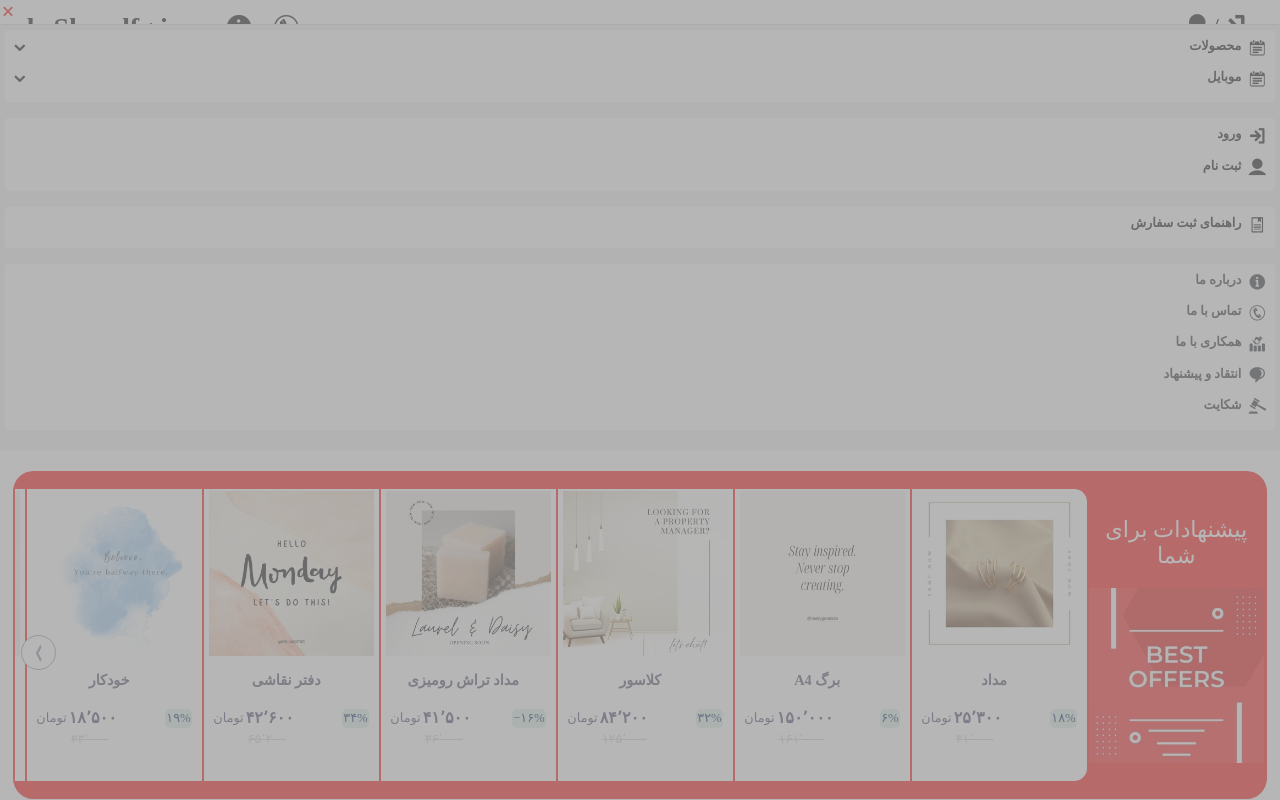
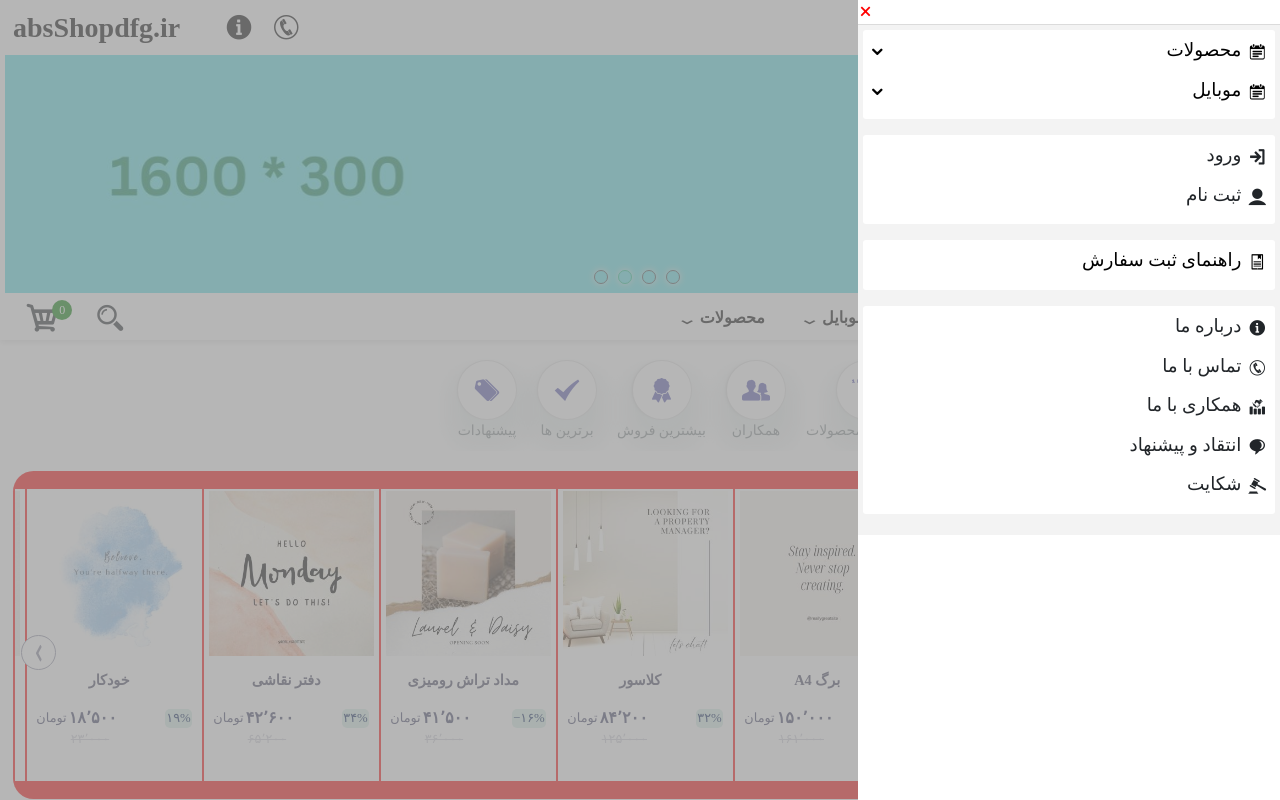
Before and after one commit to zabiRahimi/absShop, a React (Create React App) app: page / in a window 1280 px wide. Both pictures are taken after a click on the button 1241 px from the left and 320 px from the top of the page. Shown: the top 800 px of the page. Built offline with nearby package versions, Linux system fonts and the light colour scheme.

Commit message:
Adding user account buttons and links

```diff
--- a/src/components/header/subHeader/TopHeader.js
+++ b/src/components/header/subHeader/TopHeader.js
@@ -5,10 +5,14 @@ import UserContext from "../../contexts/UserContext";
 import Swal from 'sweetalert2';
 import withReactContent from 'sweetalert2-react-content';
 
+
 import './topHeader.css';
 
 const TopHeader = () => {
     const { user, setUser } = useContext(UserContext);
+
+    const MySwal = withReactContent(Swal);
+
 
     const sign_THe = useRef(null);
     const iUpSign_THe = useRef(null);
@@ -65,7 +69,7 @@ const TopHeader = () => {
     const logout = () => {
         // هنگام توسعه سرور تکمیل شود
 
-        Swal.fire({
+        MySwal.fire({
             title: 'آیا می‌خواهید خارج شوید؟',
             // text: "You won't be able to revert this!",
             icon: 'warning',
--- a/src/components/header/subHeader/verticalMenu/VerticalMenu.js
+++ b/src/components/header/subHeader/verticalMenu/VerticalMenu.js
@@ -1,11 +1,24 @@
 
-import { forwardRef, useRef } from 'react';
-import { Link } from 'react-router-dom';
+import { forwardRef, useContext, useRef } from 'react';
+import { Link, useNavigate } from 'react-router-dom';
+import UserContext from '../../../contexts/UserContext';
 
 import VerticalSubmenu from './verticalSubmenu/VerticalSubmenu';
 import './verticalMenu.css'
+import Swal from 'sweetalert2';
+import withReactContent from 'sweetalert2-react-content';
 
-const ContainerMenu = forwardRef(({ refBtn }, ref) => {
+
+const VerticalMenu = forwardRef(({ refBtn }, ref) => {
+
+    const navigate = useNavigate();
+
+    const { user, setUser } = useContext(UserContext);
+
+    const MySwal = withReactContent(Swal);
+
+
+
 
     const SubMenuPros = useRef(null);
     const iDownPros = useRef(null);
@@ -39,7 +52,7 @@ const ContainerMenu = forwardRef(({ refBtn }, ref) => {
     const handleHideContainer = () => {
 
         ref.verticalMenu.current.classList.remove('--width100');
-        ref.verticalMenu_VME.current.classList.remove('--width100');
+        ref.verticalMenu_VMe.current.classList.remove('--width100');
 
         setTimeout(function () {
 
@@ -105,6 +118,35 @@ const ContainerMenu = forwardRef(({ refBtn }, ref) => {
     }
 
 
+    const logout = () => {
+        // هنگام توسعه سرور تکمیل شود
+
+        MySwal.fire({
+            title: 'آیا می‌خواهید خارج شوید؟',
+            // text: "You won't be able to revert this!",
+            icon: 'warning',
+            showCancelButton: true,
+            confirmButtonColor: '#3085d6',
+            cancelButtonColor: '#d33',
+            cancelButtonText: 'خیر',
+            confirmButtonText: 'بله'
+        }).then((result) => {
+            if (result.isConfirmed) {
+
+                sessionStorage.removeItem('userData');
+                setUser(prev => ({ ...prev, login: false, name: '', email: '' }));
+                handleClose();
+
+                // sign_THe.current.classList.remove('bgColorSign_THe');
+                // showProfileLink_THe.current.classList.add('--displayNone');
+
+
+            }
+        })
+
+    }
+
+
     return (
 
         <div ref={ref.verticalMenu} className='containerMain_VMe --displayNone ' >
@@ -155,20 +197,40 @@ const ContainerMenu = forwardRef(({ refBtn }, ref) => {
                     </div>
 
                     <div className='divItems_VMe '>
+                        {
+                            !user.login ?
+                                <>
+                                    <Link className='--styleLessLink linkItem_VMe' to='signIn' >
 
-                        <button className='--styleLessBtn btnItem_VMe' >
+                                        <i className='icofont-login ' />
+                                        <span>ورود</span>
 
-                            <i className='icofont-login ' />
-                            <span>ورود</span>
+                                    </Link>
 
-                        </button>
+                                    <Link className='--styleLessLink linkItem_VMe' to='signUp'>
 
-                        <button className='--styleLessBtn btnItem_VMe' >
+                                        <i className='icofont-ui-user ' />
+                                        <span>ثبت نام</span>
 
-                            <i className='icofont-ui-user ' />
-                            <span>ثبت نام</span>
+                                    </Link>
+                                </>
+                                :
+                                <>
+                                    <Link className='--styleLessLink linkItem_VMe profileLink_VMe' to='signIn' >
 
-                        </button>
+                                        <i className='icofont-business-man-alt-1 ' />
+                                        <span> پیش خوان </span>
+
+                                    </Link>
+
+                                    <button className='--styleLessBtn btnItem_VMe signOutBtn_VMe' onClick={logout} >
+
+                                        <i className='icofont-sign-out ' />
+                                        <span> خروج </span>
+
+                                    </button>
+                                </>
+                        }
 
                     </div>
 
@@ -233,4 +295,4 @@ const ContainerMenu = forwardRef(({ refBtn }, ref) => {
 });
 
 
-export default ContainerMenu;
+export default VerticalMenu;
--- a/src/components/header/subHeader/verticalMenu/verticalMenu.css
+++ b/src/components/header/subHeader/verticalMenu/verticalMenu.css
@@ -27,7 +27,7 @@
 }
 
 
-.verticalMenu_VMe_VMe {
+.verticalMenu_VMe {
 
     width: 0;
     max-width: max-content;
@@ -110,8 +110,7 @@
 .btnItem_VMe span,
 .linkItem_VMe span {
 
-    font-size: 0.8rem;
-    font-weight: 600;
+
     position: relative;
     top: -2px;
 
@@ -125,9 +124,32 @@
 }
 
 
+.profileLink_VMe span {
+    top: 3px;
+}
+
+
+.signOutBtn_VMe {
+
+    color: #ff0000;
+}
+
+
 .divShowSubMenu_VMe {
 
     width: 100%;
     position: relative;
 
 }
+
+@media screen and (min-width: 768px) {
+
+    .btnItem_VMe span,
+    .linkItem_VMe span {
+
+        font-size: 1.15rem;
+        top: -2px;
+
+    }
+
+}
--- a/src/components/header/subHeader/verticalMenu/verticalSubmenu/verticalSubmenu.css
+++ b/src/components/header/subHeader/verticalMenu/verticalSubmenu/verticalSubmenu.css
@@ -1,35 +1,52 @@
 .containerMain_SME {
+
     margin-right: 20px;
     padding: 0 0 10px;
+    width: calc(100% - 20px);
 
-    width: calc(100% - 20px) ;
-    /* background-color: #f0efef; */
 }
 
 
 .divClose_SME {
+
     width: 100%;
     border-bottom: 1px solid #dbdbdb;
+
 }
 
 
 .btnClose_SME {
+
     display: block;
     margin-left: auto;
     padding: 2px 8px;
     color: #44bece;
+
 }
 
 
-.containerItems_SME button{
+.containerItems_SME button {}
+
+
+.btn_SME {
+
+    display: flex;
+    margin: 0 0 6px 0;
+    padding: 0 12px;
+    font-size: 0.9rem;
+    font-weight: 600;
+    color: #003b73;
 
 }
 
-.btn_SME{
-    display: flex;
-    margin:0 0 6px 0;
-    padding: 0 12px;
-    font-size: 0.8rem;
-    font-weight: 600;
-    color: #6b6b6b;
+
+
+@media screen and (min-width:768px) {
+
+    .btn_SME {
+
+        font-size: 1rem;
+
+    }
+
 }
```
